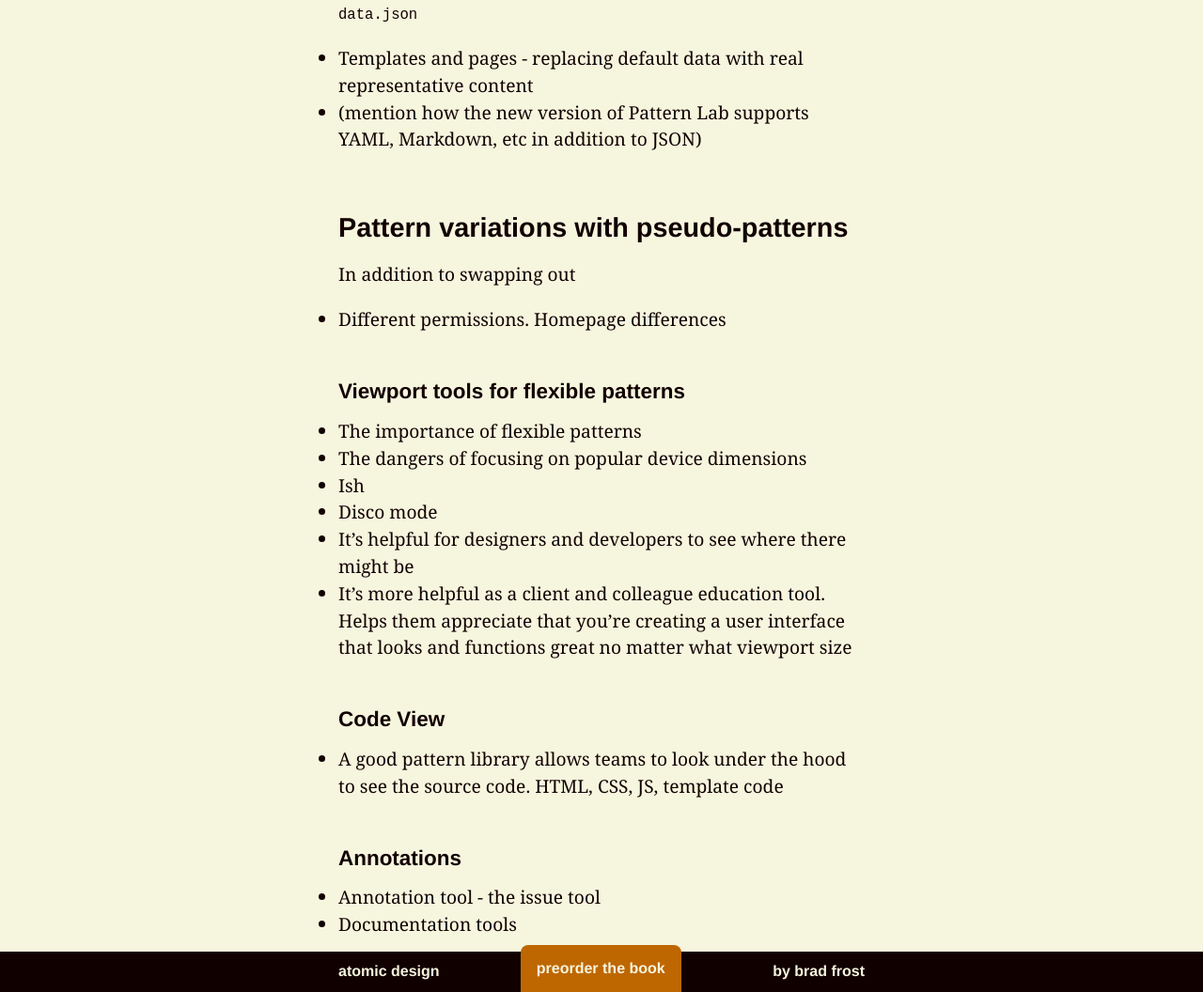
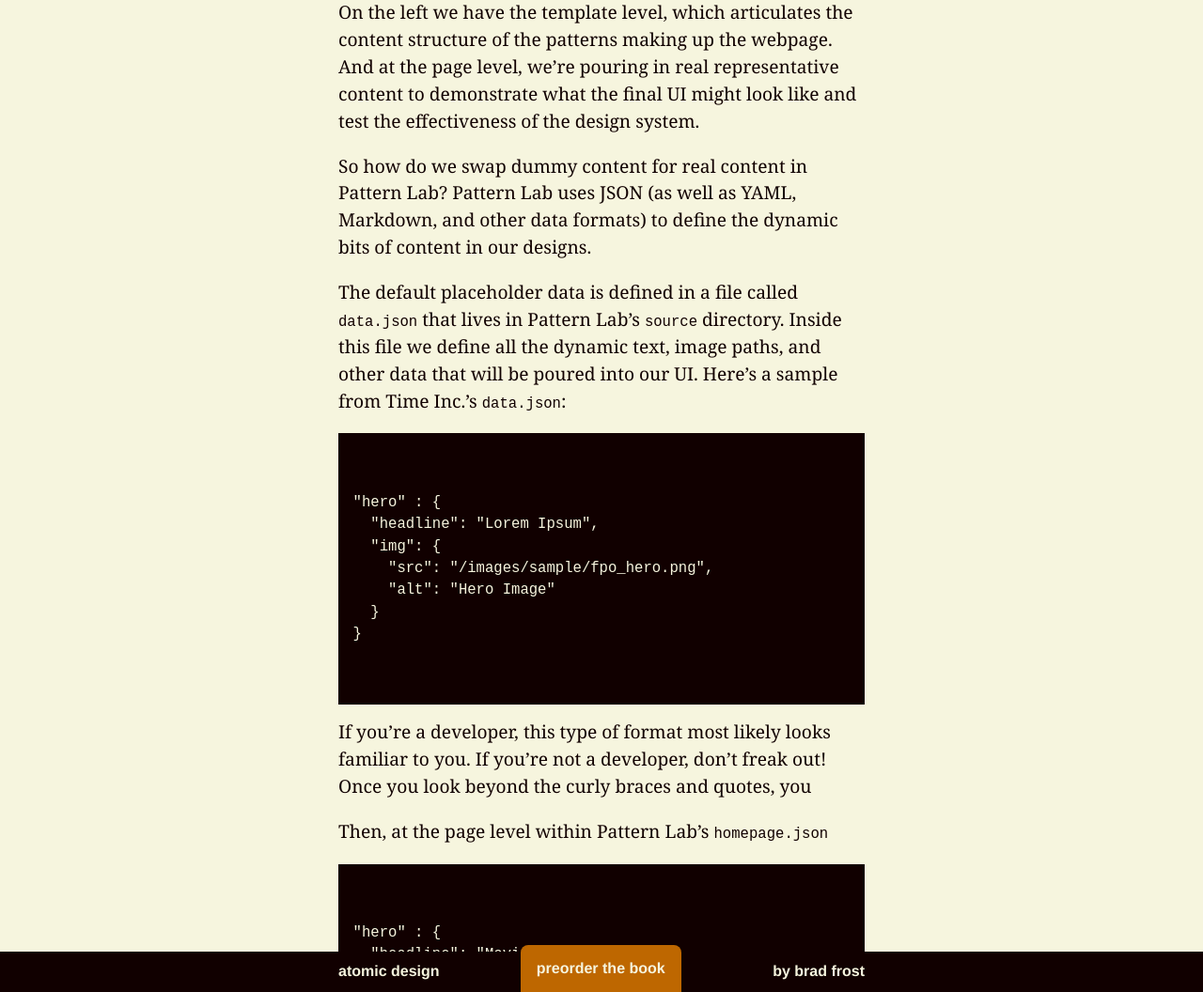
Before and after one commit to bradfrost/atomic-design, a Jekyll site: the page built from chapter-3.md, in a window 1280 px wide and 1400 px high, scrolled down 17333 px. Shown: the part 344-1400 px from the top of the window at 94% size. Built offline with Jekyll 4.4.1, drawn with Linux system fonts in a browser that asks for light colours; some of the changed text lies outside the part shown.

Commit message:
Chapter 3 draft
Dynamic data with Pattern Lab

```diff
--- a/chapter-3.md
+++ b/chapter-3.md
@@ -192,12 +192,48 @@ It's important to articulate the underlying content structure of UI patterns wit
 
 To demonstrate how Pattern Lab dynamically swaps in real content into templates, let's take a look at a side-by-side comparison of Time Inc.'s homepage template and page levels:
 
-{% include figure.html src="../images/content/timeinc-template-page.png" caption="A side-by-side comparison of Time Inc.'s homepage template and page levels. The template articulates the content structure of the design system, while the page demonstrates what the system looks like with real content poured into it." %}
+{% include figure.html src="../images/content/timeinc-template-page.png" caption="A side-by-side comparison of Time Inc.'s homepage template and page levels. The template articulates the content structure of the design system, while the page shows what the system looks like with real content poured into it." %}
 
-`data.json`
+On the left we have the template level, which articulates the content structure of the patterns making up the webpage. And at the page level, we're pouring in real representative content to demonstrate what the final UI might look like and test the effectiveness of the design system.
 
-- Templates and pages - replacing default data with real representative content
-- (mention how the new version of Pattern Lab supports YAML, Markdown, etc in addition to JSON)
+So how do we swap dummy content for real content in Pattern Lab? Pattern Lab uses JSON (as well as YAML, Markdown, and other data formats) to define the dynamic bits of content in our designs.
+
+The default placeholder data is defined in a file called `data.json` that lives in Pattern Lab's `source` directory. Inside this file we define all the dynamic text, image paths, and other data that will be poured into our UI. Here's a sample from Time Inc.'s `data.json`:
+
+<pre>
+<code>
+{% raw %}
+"hero" : {
+  "headline": "Lorem Ipsum",
+  "img": {
+    "src": "/images/sample/fpo_hero.png",
+    "alt": "Hero Image"
+  }
+}
+{% endraw %}
+</code>
+</pre>
+
+If you're a developer, this type of format most likely looks familiar to you. If you're not a developer, don't freak out! Once you look beyond the curly braces and quotes, you
+
+Then, at the page level within Pattern Lab's `homepage.json`
+
+<pre>
+<code>
+{% raw %}
+"hero" : {
+  "headline": "Moving People",
+  "img": {
+    "src": "/images/hero_beyonce.jpg",
+    "alt": "Beyonce"
+  }
+}
+{% endraw %}
+</code>
+</pre>
+
+- Allows designers, content people, and other non-developers to contribute to the living, breathing, prototype.
+- Serve as a blueprint for backend developers responsible for integrating the frontend into a CMS.
 
 ## Pattern variations with pseudo-patterns
 In addition to swapping out
```
Also changed, not shown: 2 other files.
